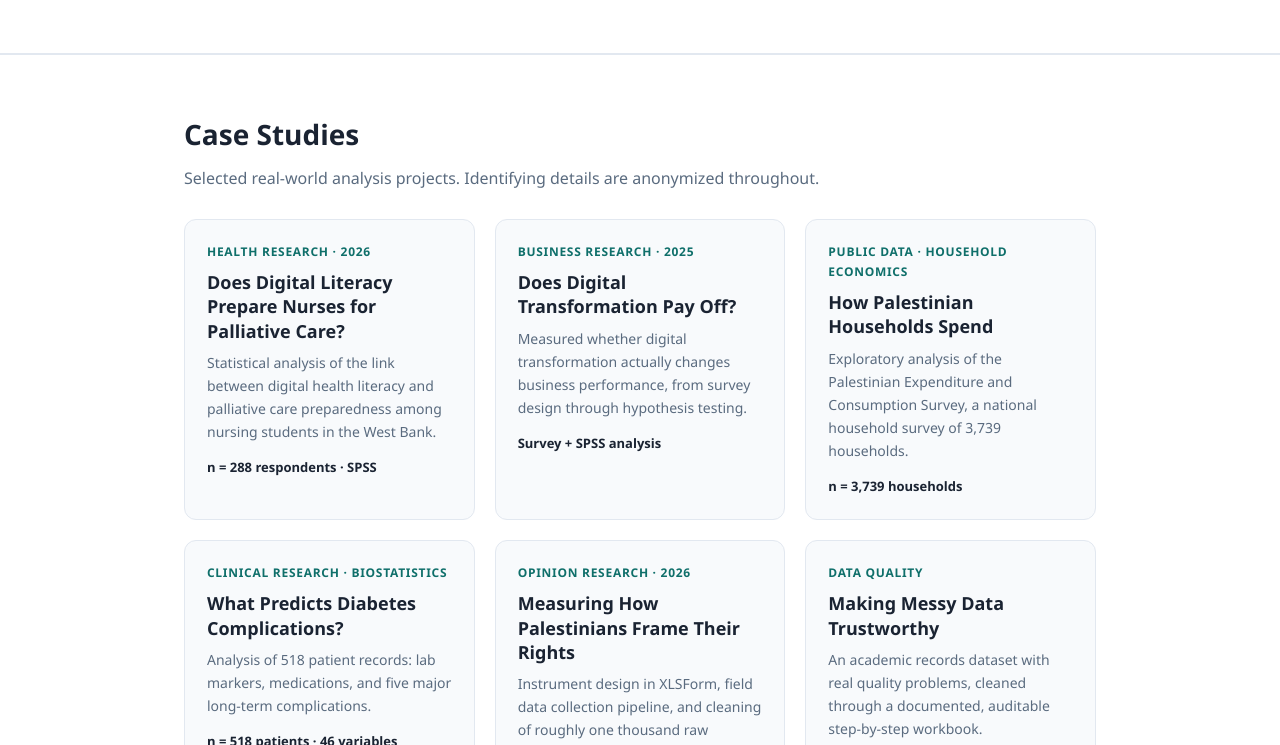
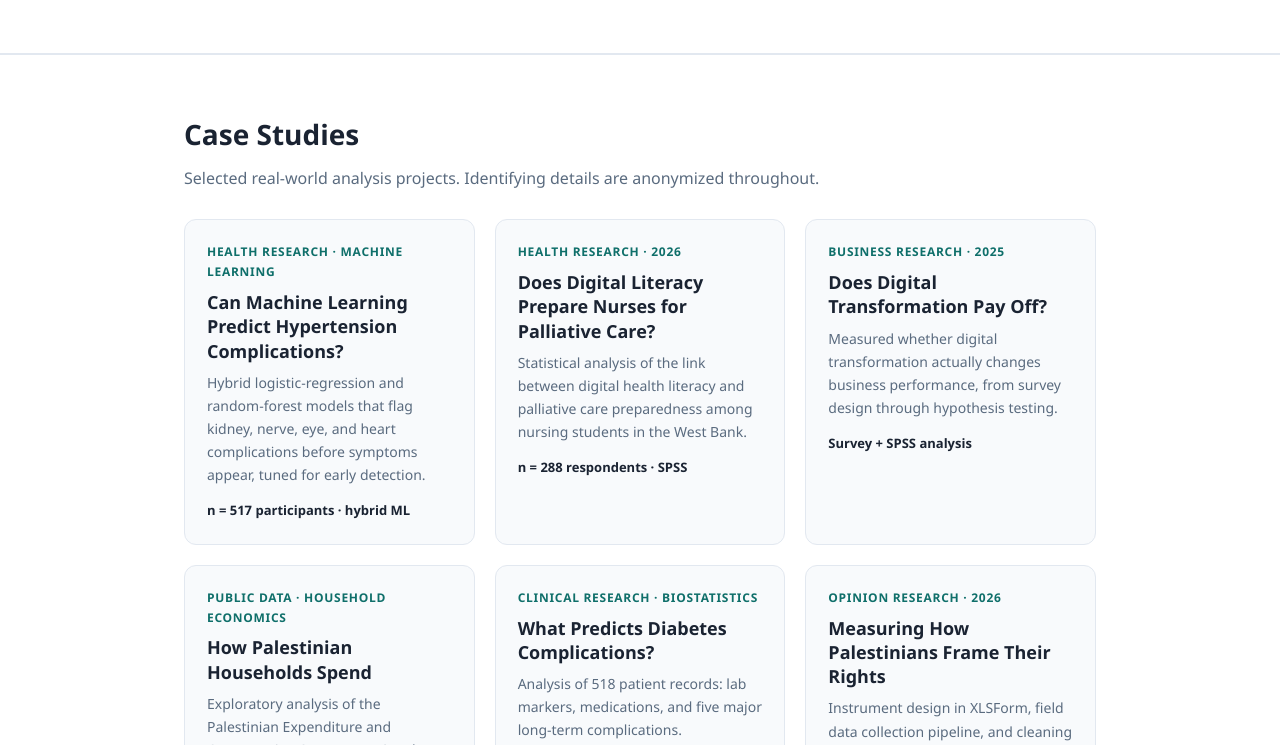
Before and after one commit to alirefaie/alirefaie.github.io, a plain HTML site: page index.html in a window 1280 px wide. Shown: the part 436-1181 px from the top of the page. Drawn offline with Linux system fonts and the light colour scheme.

Commit message:
Add hypertension complications case study card
Added a new case study on hypertension complications using machine learning.

```diff
--- a/index.html
+++ b/index.html
@@ -37,6 +37,13 @@
     <h2>Case Studies</h2>
     <p class="sub">Selected real-world analysis projects. Identifying details are anonymized throughout.</p>
     <div class="cards">
+
+      <a class="card" href="hypertension-complications-ml.html">
+        <div class="meta">Health Research &middot; Machine Learning</div>
+        <h3>Can Machine Learning Predict Hypertension Complications?</h3>
+        <p>Hybrid logistic-regression and random-forest models that flag kidney, nerve, eye, and heart complications before symptoms appear, tuned for early detection.</p>
+        <div class="n">n = 517 participants &middot; hybrid ML</div>
+      </a>
 
       <a class="card" href="digital-health-literacy.html">
         <div class="meta">Health Research &middot; 2026</div>
```
